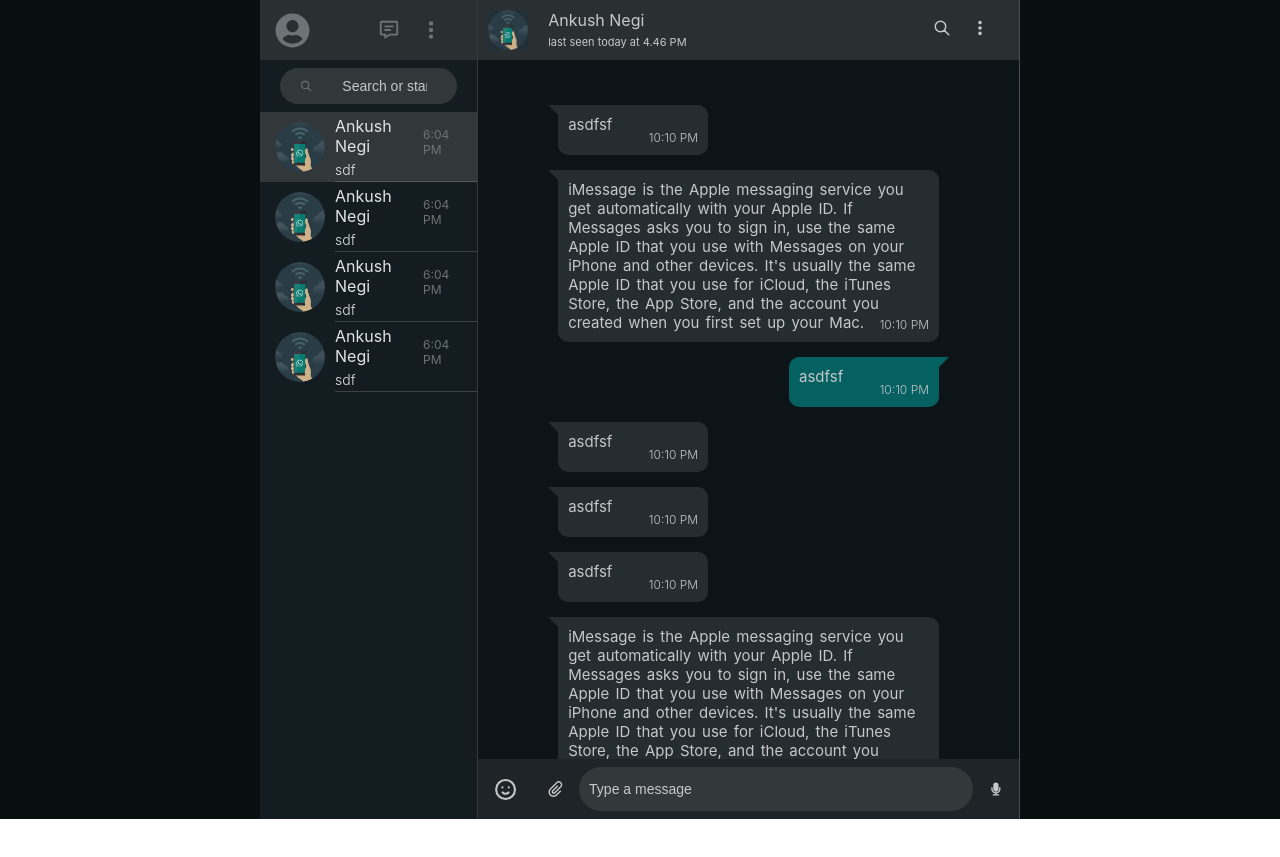
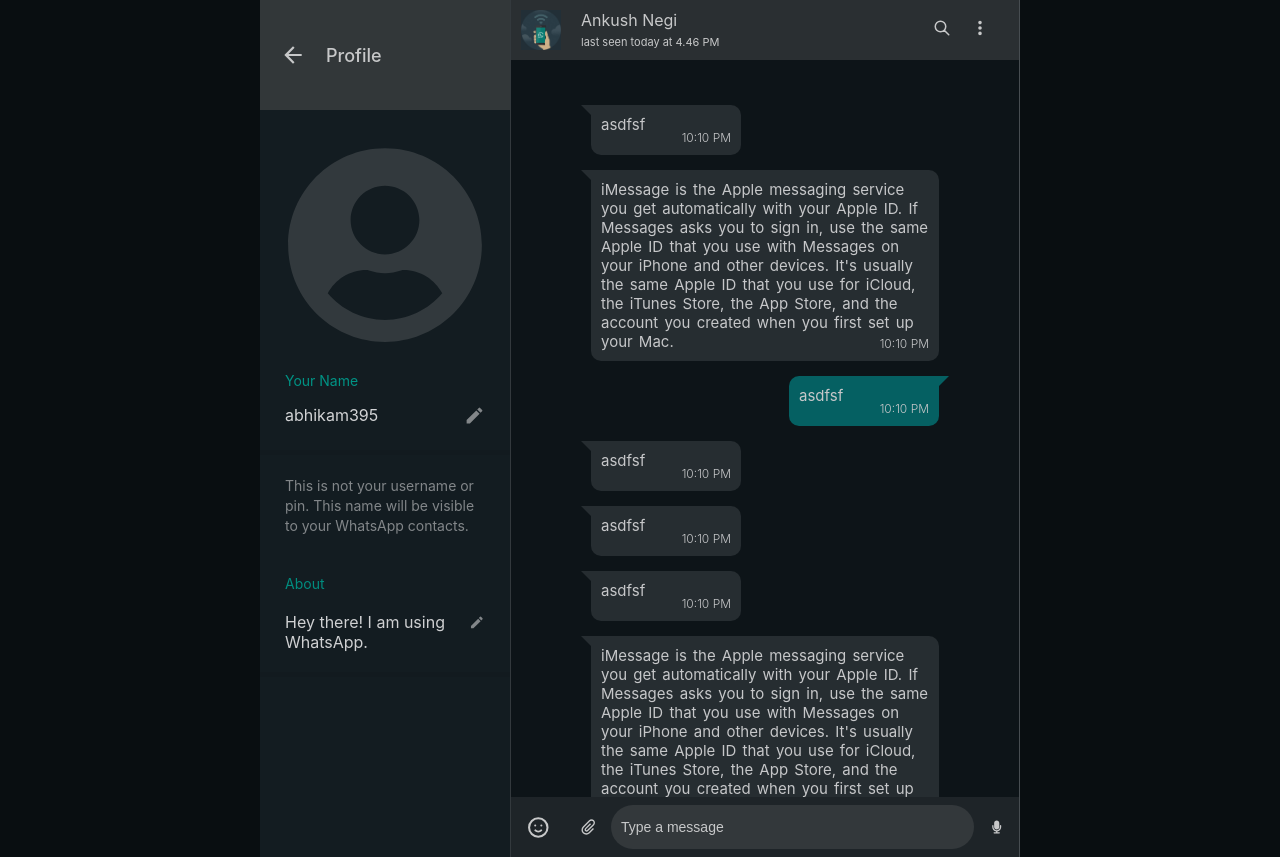
Before and after one commit to abhikam395/WhatsAppClone, a React (Create React App) app: page / in a window 1280 px wide. Before the commit the page ends 819 px from the top, so only its background shows below. Built offline with nearby package versions, Linux system fonts and the light colour scheme.

Commit message:
adding editable feature in selfprofileview component

```diff
--- /dev/null
+++ b/src/components/ProfileAboutComponent.js
@@ -0,0 +1,54 @@
+import React, {Component} from 'react';
+import './profileabout.scss';
+
+import {MdModeEdit} from 'react-icons/md';
+
+export default class ProfileAboutComponent extends Component{
+
+    constructor(){
+        super();
+        this.state = {
+            editable: false,
+            status: 'Hey there! I am using WhatsApp.'
+        }
+        this.onStatusChange =  this.onStatusChange.bind(this);
+        this.toggleEditOption = this.toggleEditOption.bind(this);
+    }
+
+    toggleEditOption(){
+        let {editable} = this.state;
+        this.setState({editable: !editable});
+    }
+
+    onStatusChange(event){
+        this.setState({status: event.target.value});
+    }
+
+    render(){
+        let {editable, status} = this.state;
+
+        return (
+            <div className="
+                profileabout
+                profileabout--size
+                profileabout--theme">
+
+                <span className="profileabout__description">This is not your username or pin.
+                    This name will be visible to your WhatsApp contacts.</span>
+                <h4 className="profileabout__label">About</h4>
+                <div className="profileabout__row">
+                    {!editable &&
+                        <h2 className="profileabout__title">{status}</h2>
+                    }
+                    {editable &&
+                        <input value={status}
+                            onChange={this.onStatusChange}
+                            className="profileabout__input" />
+                    }
+
+                    <MdModeEdit className="profileabout__editicon" onClick={this.toggleEditOption}/>
+                </div>
+            </div>
+        )
+    }
+}
--- /dev/null
+++ b/src/components/ProfileComponent.js
@@ -0,0 +1,27 @@
+import React,{Component} from 'react';
+import './profile.scss';
+
+import {FaUserCircle} from 'react-icons/fa';
+import {MdModeEdit} from 'react-icons/md';
+
+export default class ProfileComponent extends Component{
+    render(){
+        return (
+            <div className="
+                profile
+                profile--size
+                profile--theme">
+
+                <FaUserCircle className="profile__usericon"/>
+                <div className="profile__info">
+                    <span className="profile__label">Your Name</span>
+                    <div className="profile__row">
+                        <h3 className="profile__name">abhikam395</h3>
+                        <MdModeEdit className="profile__editicon" />
+                    </div>
+                </div>
+
+            </div>
+        )
+    }
+}
--- /dev/null
+++ b/src/components/ProfileNavbarComponent.js
@@ -0,0 +1,22 @@
+import React,{Component} from 'react';
+import './profilenavbar.scss';
+
+import {IoMdArrowBack} from 'react-icons/io';
+
+export default class ProfileNavbarComponent extends Component{
+    render(){
+        return (
+            <nav className="
+                profilenavbar
+                profilenavbar--size
+                profilenavbar--theme">
+                <IoMdArrowBack
+                    className="profilenavbar__icon"
+                    onClick={() => this.props.showRecentChats()}
+                />
+
+                <h2 className="profilenavbar__title">Profile</h2>
+            </nav>
+        )
+    }
+}
--- a/src/components/RecentChatsNavBar.js
+++ b/src/components/RecentChatsNavBar.js
@@ -3,6 +3,7 @@
 import {FaUserCircle} from 'react-icons/fa';
 import {BiMessageDetail} from 'react-icons/bi'
 import {HiDotsVertical} from 'react-icons/hi';
+import { LEFTCONTAINERLAYOUTS } from '../utils/Constants';
 
 export default class RecentChatsNavbar extends Component{
     render(){
@@ -11,7 +12,8 @@
                 recentchatnavbar
                 recentchatnavbar--size
                 recentchatnavbar--theme">
-                    <FaUserCircle className="recentchatnavbar__profile-icon"/>
+                    <FaUserCircle className="recentchatnavbar__profile-icon"
+                        onClick={() => this.props.showProfile(LEFTCONTAINERLAYOUTS.PROFILEVIEW)}/>
                     <div className="recentchatnavbar__icons">
                         <BiMessageDetail className="recentchatnavbar__icon" />
                         <HiDotsVertical className="recentchatnavbar__icon" />
--- /dev/null
+++ b/src/components/profile.scss
@@ -0,0 +1,51 @@
+.profile{
+    display: flex;
+    flex-direction: column;
+    align-items: center;
+    padding: 10px 25px;
+    color: #828689;
+
+    &--size{
+        // height: 400px;
+    }
+
+    &--theme{
+        background-color: #131C21;
+    }
+
+    &__usericon{
+        font-size: 200px;
+        margin: 25px 0;
+        color: #32393D;
+        cursor: pointer;
+    }
+
+    &__info{
+        align-self: flex-start;
+        width: 100%;
+    }
+
+    &__row{
+        display: flex;
+        height: 50px;
+        align-items: center;
+        width: 100%;
+    }
+
+    &__label{
+        font-size: 14px;
+        color: #009385;
+    }
+
+    &__name{
+        font-weight: 400;
+        font-size: 16px;
+        color: #D2D3D5;
+    }
+
+    &__editicon{
+        margin-left: auto;
+        font-size: 21px;
+        cursor: pointer;
+    }
+}
--- /dev/null
+++ b/src/components/profileabout.scss
@@ -0,0 +1,51 @@
+.profileabout{
+    padding: 20px 25px;
+    color: #828689;
+
+    &--size{
+        // height: 200px;
+    }
+
+    &--theme{
+        background-color: #131C21;
+    }
+
+    &__row{
+        display: flex;
+    }
+
+    &__label{
+        margin: 40px 0 20px 0;
+        font-size: 14px;
+        font-weight: 400;
+        color: #018C7F;
+    }
+
+    &__description{
+        font-size: 14px;
+    }
+
+    &__title{
+        font-size: 16px;
+        font-weight: 400;
+        color: #CFD0D2;
+    }
+
+    &__editicon{
+        margin-left: auto;
+        font-size: 21px;
+        cursor: pointer;
+    }
+
+    &__input{
+        overflow-x: scroll;
+        font-size: 16px;
+        color: #CFD0D2;
+        border: none;
+        background-color: transparent;
+        outline: none;
+        border-bottom: 2px solid #018C7F;
+        padding-bottom: 10px;
+        width: 100%;
+    }
+}
--- /dev/null
+++ b/src/components/profilenavbar.scss
@@ -0,0 +1,26 @@
+.profilenavbar{
+    display: flex;
+    align-items: center;
+    padding: 0px 20px;
+    color: #C7C8C9;
+
+    &--size{
+        height: 110px;
+        width: 100%;
+    }
+
+    &--theme{
+        background-color: #323739;
+    }
+
+    &__icon{
+        font-size: 26px;
+        cursor: pointer;
+    }
+
+    &__title{
+        font-size: 18px;
+        font-weight: 500;
+        margin-left: 20px;
+    }
+}
--- a/src/layouts/ContainerLayout.js
+++ b/src/layouts/ContainerLayout.js
@@ -4,10 +4,13 @@
 import ChatAreaLayout from './../pages/ChatAreaPage';
 import LandingPage from './../pages/LandingPage';
 import RecentchatsSection from './../layouts/RecentChatsLayout';
+import SelfProfileViewLayout from './../layouts/SelfProfileViewLayout';
+
 import SearchMessagesLayout from './../layouts/SearchMessagesLayout';
 
 import UserProfileLayout from './../layouts/UserProfileLayout';
-import { RIGHTCONTAINERLAYOUTS } from '../utils/Constants';
+
+import { RIGHTCONTAINERLAYOUTS, LEFTCONTAINERLAYOUTS } from '../utils/Constants';
 
 export default class ContainerLayout extends Component {
 
@@ -16,16 +19,27 @@
         super();
         this.state = {
             rightContainerVisible: false,
-            enableRightContainer: RIGHTCONTAINERLAYOUTS.SEARCHMESSAGE
+            enabledRightContainer: RIGHTCONTAINERLAYOUTS.SEARCHMESSAGE,
+            enabledLeftContainer: LEFTCONTAINERLAYOUTS.PROFILEVIEW,
         }
         this.showRightContainer = this.showRightContainer.bind(this);
         this.hideRightContainer = this.hideRightContainer.bind(this);
+        this.showProfileContainer = this.showProfileContainer.bind(this);
+        this.showRecentChatsContainer = this.showRecentChatsContainer.bind(this);
+    }
+
+    showProfileContainer(){
+        this.setState({enabledLeftContainer: LEFTCONTAINERLAYOUTS.PROFILEVIEW});
+    }
+
+    showRecentChatsContainer(){
+        this.setState({enabledLeftContainer: LEFTCONTAINERLAYOUTS.RECENTCHATS});
     }
 
     showRightContainer(layout){
         this.setState({
             rightContainerVisible: true,
-            enableRightContainer: layout
+            enabledRightContainer: layout
         });
     }
 
@@ -34,7 +48,12 @@
     }
 
     render(){
-        let {rightContainerVisible, enableRightContainer} = this.state;
+        let {
+            rightContainerVisible,
+            enabledRightContainer,
+            enabledLeftContainer
+        } = this.state;
+        console.log(enabledLeftContainer)
         return (
             <div className="
                 container
@@ -43,7 +62,14 @@
                 <div className="
                     container__left
                     container__left--size">
-                    <RecentchatsSection />
+                    {
+                        enabledLeftContainer === LEFTCONTAINERLAYOUTS.RECENTCHATS &&
+                        <RecentchatsSection showProfile={this.showProfileContainer}/>
+                    }
+                    {
+                        enabledLeftContainer === LEFTCONTAINERLAYOUTS.PROFILEVIEW &&
+                        <SelfProfileViewLayout showRecentChats={this.showRecentChatsContainer}/>
+                    }
                 </div>
                 <div className="
                     container__middle
@@ -57,14 +83,14 @@
                             container__right--theme
                             container__right--size">
                             {
-                                enableRightContainer === RIGHTCONTAINERLAYOUTS.SEARCHMESSAGE &&
+                                enabledRightContainer === RIGHTCONTAINERLAYOUTS.SEARCHMESSAGE &&
                                 <SearchMessagesLayout
                                     hide={this.hideRightContainer}
                                     title="Search..."
                                 />
                             }
                             {
-                                enableRightContainer === RIGHTCONTAINERLAYOUTS.USERPROFILE &&
+                                enabledRightContainer === RIGHTCONTAINERLAYOUTS.USERPROFILE &&
                                 <UserProfileLayout
                                     hide={this.hideRightContainer}
                                     title="Contact info"
--- a/src/layouts/RecentChatsLayout.js
+++ b/src/layouts/RecentChatsLayout.js
@@ -12,7 +12,7 @@
                 recentchatsSection
                 recentchatsSection--size
                 recentchatsSection--theme">
-                <RecentChatsNavbar />
+                <RecentChatsNavbar showProfile={this.props.showProfile}/>
                 <SearchbarComponent placeholder="Search or start new chat" />
                 <RecentChatList />
             </section>
--- a/src/layouts/SelfProfileViewLayout.js
+++ b/src/layouts/SelfProfileViewLayout.js
@@ -0,0 +1,27 @@
+import React, {Component} from 'react';
+import './selfprofileview.scss';
+
+import ProfileComponent from './../components/ProfileComponent';
+import ProfileAboutComponent from './../components/ProfileAboutComponent';
+import ProfileNavbarComponent from './../components/ProfileNavbarComponent';
+
+export default class SelfProfileViewLayout extends Component{
+    render(){
+        return (
+            <aside className="
+                selfprofileview
+                selfprofileview--size
+                selfprofileview--theme">
+
+                <ProfileNavbarComponent
+                    showRecentChats={this.props.showRecentChats}
+                />
+                <ProfileComponent />
+                <hr className="selfprofileview__line" />
+                <ProfileAboutComponent />
+                <hr className="selfprofileview__line" />
+
+            </aside>
+        )
+    }
+}
--- a/src/layouts/selfprofileview.scss
+++ b/src/layouts/selfprofileview.scss
@@ -0,0 +1,18 @@
+.selfprofileview{
+display: flex;
+    flex-direction: column;
+
+    &--size{
+        width: 100%;
+        height: 100%;
+    }
+
+    &--theme{
+        background-color: #131C21;
+    }
+
+    &__line{
+        border: none;
+        border-bottom: 5px solid #121A1F;
+    }
+}
--- a/src/utils/Constants.js
+++ b/src/utils/Constants.js
@@ -2,3 +2,8 @@
     SEARCHMESSAGE : 'SEARCHMESSAGE',
     USERPROFILE: 'USERPROFILE'
 }
+
+export const LEFTCONTAINERLAYOUTS = {
+    RECENTCHATS : 'RECENTCHATS',
+    PROFILEVIEW: 'PROFILEVIEW'
+}
```
